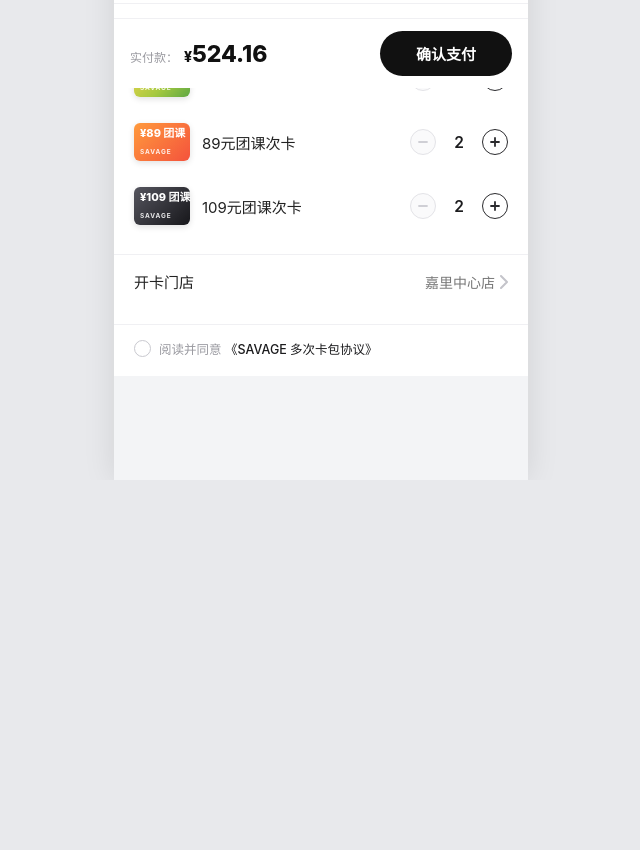
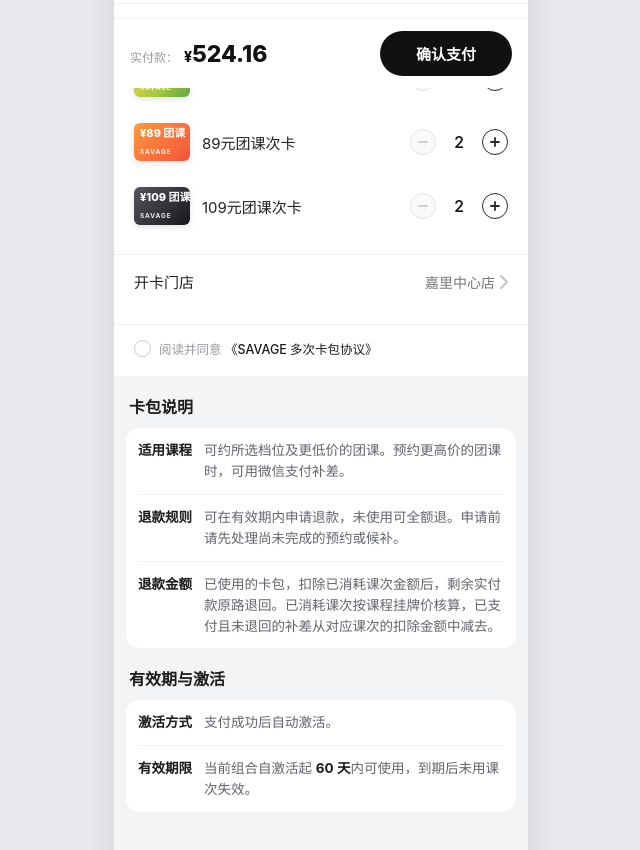
Before and after one commit to maxli1000/savage-miniprogram-demo, a plain HTML site: page multi-pass.html in a window 1280 px wide. Shown: the part 712-1562 px from the top of the page, without its empty margins (319-959 px from the left). Before the commit the page ends 1192 px from the top, so only its background shows below. Drawn offline with Linux system fonts and the light colour scheme.

Commit message:
补充多次卡包说明、激活方式及有效期

```diff
--- a/multi-pass.html
+++ b/multi-pass.html
@@ -13,7 +13,7 @@
   }
   .page {
     width:100%; max-width:414px; min-height:100vh; background:#f3f4f6;
-    box-shadow:0 0 30px rgba(0,0,0,.10); position:relative; padding-bottom:104px;
+    box-shadow:0 0 30px rgba(0,0,0,.10); position:relative; padding-bottom:calc(104px + env(safe-area-inset-bottom, 0px));
   }
 
   /* ===== 状态栏 ===== */
@@ -107,6 +107,16 @@
   .cb.on svg { opacity:1; }
   .agree a { color:#1c1c1e; text-decoration:none; font-weight:500; }
 
+  /* ===== 卡包说明与有效期 ===== */
+  .pack-policy { margin:18px 12px 0; }
+  .pack-policy h2 { margin:0 3px 10px; font-size:16px; font-weight:750; }
+  .pack-policy dl { padding:0 12px; border-radius:14px; background:#fff; }
+  .pack-policy dl > div { display:grid; grid-template-columns:4.3em minmax(0,1fr); gap:8px; padding:12px 0; font-size:13.5px; line-height:1.55; }
+  .pack-policy dl > div + div { border-top:1px solid #f0f0f3; }
+  .pack-policy dt { color:#1c1c1e; font-weight:600; }
+  .pack-policy dd { color:#62656d; }
+  .pack-policy dd strong { color:#1c1c1e; }
+
   /* ===== 底部结算栏 ===== */
   .paybar { position:fixed; bottom:0; left:50%; transform:translateX(-50%); width:100%; max-width:414px; background:#fff; border-top:1px solid #f0f0f3; display:flex; align-items:center; justify-content:space-between; padding:12px 16px calc(12px + env(safe-area-inset-bottom)); z-index:10; }
   .paybar .pl { display:flex; align-items:baseline; gap:6px; }
@@ -140,11 +150,11 @@
   <!-- 导航栏 -->
   <div class="navbar">
     <div class="nav-left">
-      <a href="../SAVAGE小程序样式/SAVAGE小程序demo.html" aria-label="返回" data-demo-navigation="back">
+      <a href="./index.html" aria-label="返回" data-demo-navigation="back">
         <svg aria-hidden="true" width="10" height="18" viewBox="0 0 10 18" fill="none" stroke="#1c1c1e" stroke-width="2" stroke-linecap="round" stroke-linejoin="round"><path d="M9 1 1 9l8 8"/></svg>
       </a>
       <div class="nav-sep"></div>
-      <a href="../SAVAGE小程序样式/SAVAGE小程序demo.html" aria-label="回到首页" data-demo-navigation="home">
+      <a href="./index.html" aria-label="回到首页" data-demo-navigation="home">
         <svg aria-hidden="true" width="20" height="20" viewBox="0 0 24 24" fill="none" stroke="#1c1c1e" stroke-width="1.8" stroke-linecap="round" stroke-linejoin="round"><path d="M3 10.5 12 3l9 7.5"/><path d="M5.5 9.5V21h13V9.5"/></svg>
       </a>
     </div>
@@ -260,6 +270,38 @@
     </div>
   </div>
 
+  <section class="pack-policy" aria-labelledby="packRulesTitle">
+    <h2 id="packRulesTitle">卡包说明</h2>
+    <dl>
+      <div>
+        <dt>适用课程</dt>
+        <dd>可约所选档位及更低价的团课。预约更高价的团课时，可用微信支付补差。</dd>
+      </div>
+      <div>
+        <dt>退款规则</dt>
+        <dd>可在有效期内申请退款，未使用可全额退。申请前请先处理尚未完成的预约或候补。</dd>
+      </div>
+      <div>
+        <dt>退款金额</dt>
+        <dd>已使用的卡包，扣除已消耗课次金额后，剩余实付款原路退回。已消耗课次按课程挂牌价核算，已支付且未退回的补差从对应课次的扣除金额中减去。</dd>
+      </div>
+    </dl>
+  </section>
+
+  <section class="pack-policy" aria-labelledby="packActivationTitle">
+    <h2 id="packActivationTitle">有效期与激活</h2>
+    <dl>
+      <div>
+        <dt>激活方式</dt>
+        <dd>支付成功后自动激活。</dd>
+      </div>
+      <div>
+        <dt>有效期限</dt>
+        <dd>当前组合自激活起 <strong id="packValidDays">60 天</strong>内可使用，到期后未用课次失效。</dd>
+      </div>
+    </dl>
+  </section>
+
   <!-- 底部结算栏 -->
   <div class="paybar">
     <div class="pl">
@@ -304,7 +346,9 @@ function render() {
   $('orig').textContent = '¥' + fmt(orig);
   $('saved').textContent = '已省 ¥' + fmt(saved);
   $('countVal').textContent = n + ' 次';
-  $('daysVal').textContent = t.days + ' 天';
+  var validity = t.days + ' 天';
+  $('daysVal').textContent = validity;
+  $('packValidDays').textContent = validity;
   $('payPrice').innerHTML = '<span class="yen">¥</span>' + fmt(pay);
 
   var p = $('price'); p.classList.remove('pulse'); void p.offsetWidth; p.classList.add('pulse');
```
